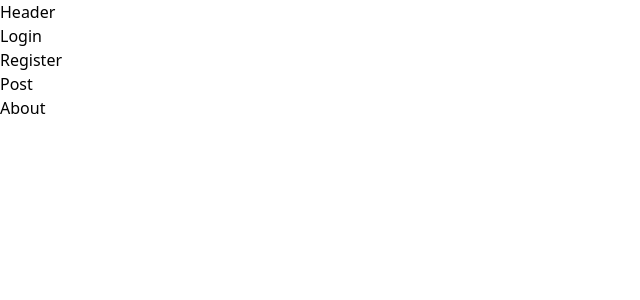
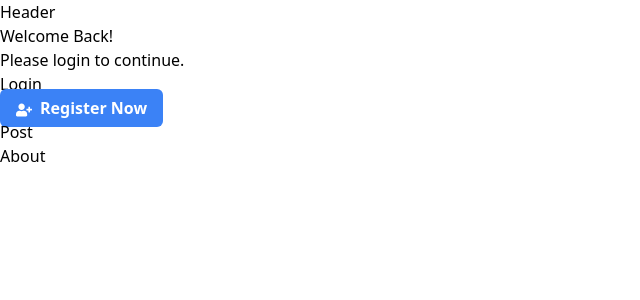
Before and after one commit to final-project-blog/blog-post-app, a React (Create React App) app in the folder frontend/: page / in a window 1280 px wide. Shown: the top 300 px of the page, without its empty margins (0-640 px from the left). Built offline with nearby package versions, Linux system fonts and the light colour scheme.

Commit message:
update pages

```diff
--- a/frontend/src/pages/Loging.jsx
+++ b/frontend/src/pages/Loging.jsx
@@ -1,12 +1,16 @@
-import React from 'react'
-import { Link } from 'react-router-dom'
+import React from 'react';
+import { Link } from 'react-router-dom';
 
-const Loging = () => {
+const Login = () => {
   return (
-    <div>
-      <Link to='/login'>Login</Link>
+    <div className="login-container">
+      <h2>Welcome Back!</h2>
+      <p>Please login to continue.</p>
+      <Link to="/login" className="login-link">
+        Login
+      </Link>
     </div>
-  )
-}
+  );
+};
 
-export default Loging
+export default Login;
--- a/frontend/src/pages/NotFoundPage.jsx
+++ b/frontend/src/pages/NotFoundPage.jsx
@@ -2,18 +2,21 @@ import { Link } from 'react-router-dom';
 import { FaExclamationTriangle } from 'react-icons/fa';
 
 const NotFoundPage = () => {
+  const basePath = '/'; // Hier könntest du den Basispfad zentralisieren
+
   return (
     <section className='text-center flex flex-col justify-center items-center h-96'>
-      <FaExclamationTriangle className='text-yellow-400 text-6xl mb-4' />
+      <FaExclamationTriangle className='text-blue-400 text-6xl mb-4' />
       <h1 className='text-6xl font-bold mb-4'>404 Not Found</h1>
       <p className='text-xl mb-5'>This page does not exist</p>
       <Link
-        to='/'
-        className='text-white bg-indigo-700 hover:bg-indigo-900 rounded-md px-3 py-2 mt-4'
+        to={basePath}
+        className='text-blue bg-indigo-700 hover:bg-indigo-900 rounded-md px-3 py-2 mt-4'
       >
-        Go Back
+        Go Back to Home
       </Link>
     </section>
   );
 };
+
 export default NotFoundPage;
--- a/frontend/src/pages/Register.jsx
+++ b/frontend/src/pages/Register.jsx
@@ -1,12 +1,19 @@
-import React from 'react'
-import { Link } from 'react-router-dom'
+import React from 'react';
+import { Link } from 'react-router-dom';
+import { FaUserPlus } from 'react-icons/fa'; // Importiere ein Icon für den Link
 
-const Register = () => {
+const Register = ({ buttonText = 'Register Now' }) => {
   return (
     <div>
-      <Link to= "/register">Register</Link>
+      <Link
+        to="/register"
+        className="bg-blue-500 text-white font-bold py-2 px-4 rounded-md hover:bg-blue-700"
+      >
+        <FaUserPlus className="inline-block mr-2" />
+        {buttonText}
+      </Link>
     </div>
-  )
+  );
 }
 
-export default Register
+export default Register;
```
